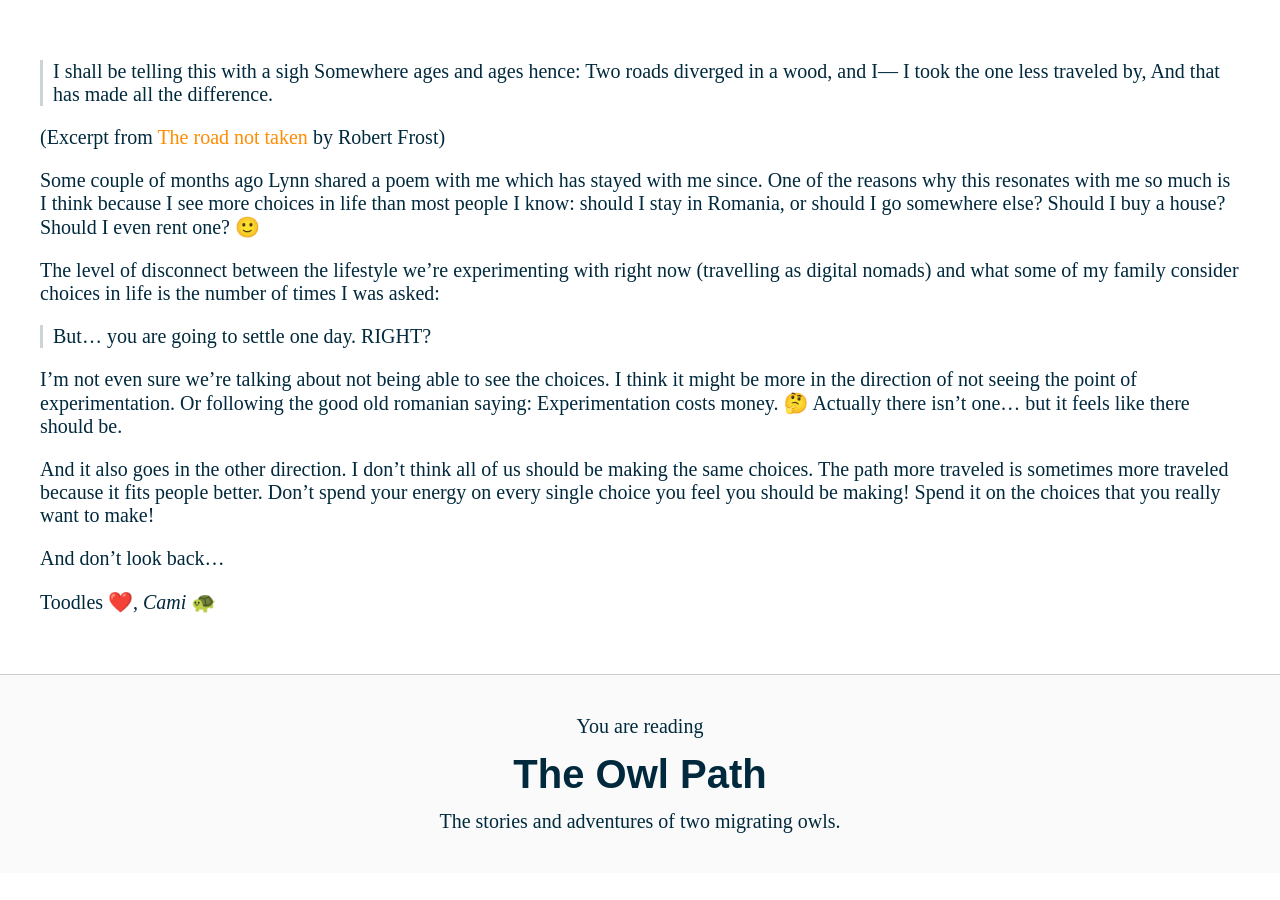
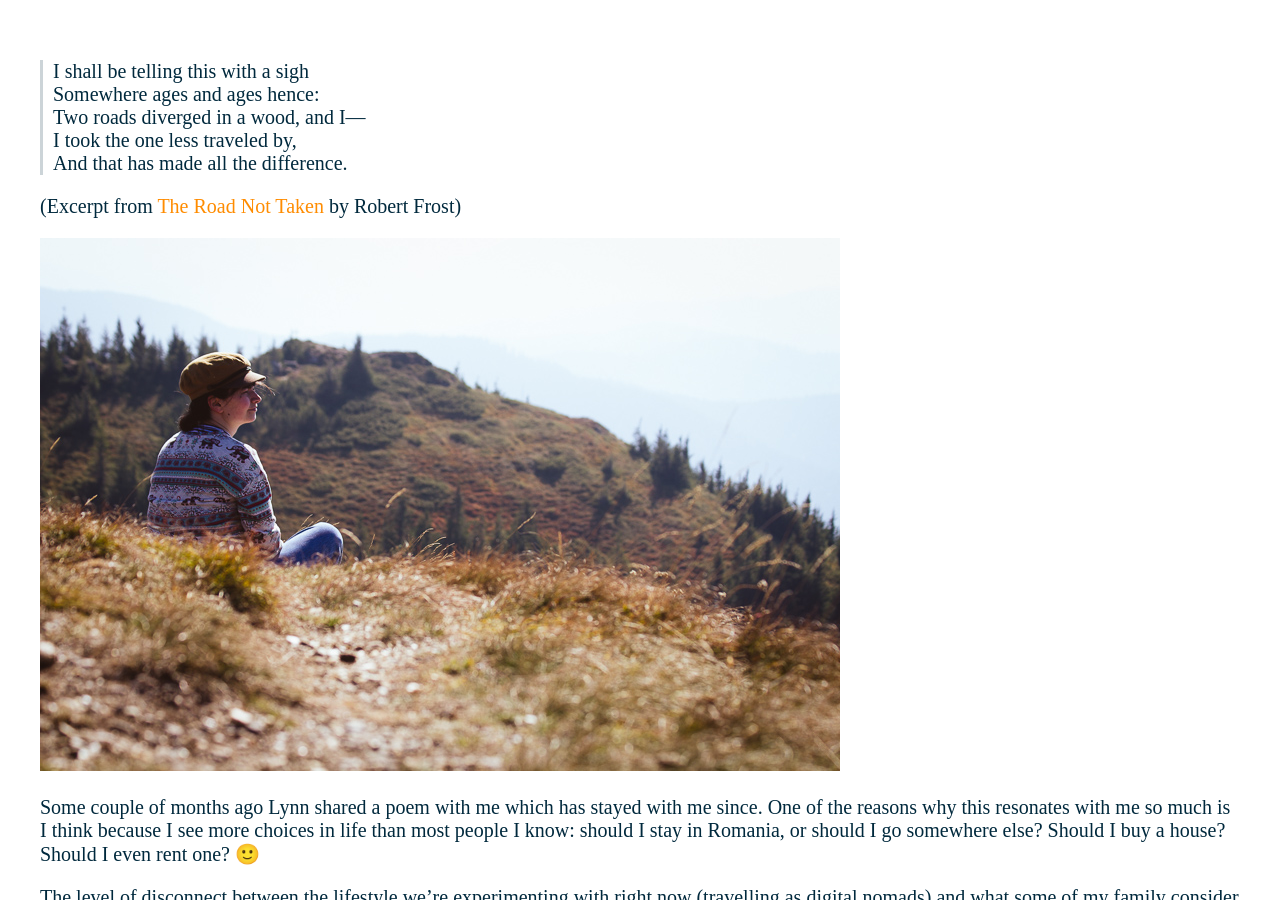
Before and after one commit to aengl/owlpath, a Jekyll site: the page built from _posts/2018-08-26-the-road-not-taken.md, in a window 1280 px wide and 900 px high. Built offline with Jekyll 4.4.1, drawn with Linux system fonts in a browser that asks for light colours; some web fonts are replaced; our own code applies the rules of GitHub Pages for plain Markdown files.

Commit message:
Add photo to post & minor changes

```diff
--- a/_posts/2018-08-26-the-road-not-taken.md
+++ b/_posts/2018-08-26-the-road-not-taken.md
@@ -3,17 +3,20 @@ title: Looking forward...
 date: 2018-08-26T12:50:42.150Z
 ---
 
-> I shall be telling this with a sigh
- Somewhere ages and ages hence:
- Two roads diverged in a wood, and I—
- I took the one less traveled by,
- And that has made all the difference.
+> I shall be telling this with a sigh<br />
+> Somewhere ages and ages hence:<br />
+> Two roads diverged in a wood, and I—<br />
+> I took the one less traveled by,<br />
+> And that has made all the difference.
 
-(Excerpt from [The road not taken](https://www.poetryfoundation.org/poems/44272/the-road-not-taken) by Robert Frost)
+(Excerpt from [The Road Not Taken](https://www.poetryfoundation.org/poems/44272/the-road-not-taken) by Robert Frost)
+
+![The Road Taken]({{ "/assets/2018-08-26-the-road-not-taken.jpg" | absolute_url }})
 
 Some couple of months ago Lynn shared a poem with me which has stayed with me since. One of the reasons why this resonates with me so much is I think because I see more choices in life than most people I know: should I stay in Romania, or should I go somewhere else? Should I buy a house? Should I even rent one? 🙂
 
 The level of disconnect between the lifestyle we're experimenting with right now (travelling as digital nomads) and what some of my family consider choices in life is the number of times I was asked:
+
 >  But... you are going to settle one day. RIGHT?
 
 I'm not even sure we're talking about not being able to see the choices. I think it might be more in the direction of not seeing the point of experimentation. Or following the good old romanian saying: Experimentation costs money. 🤔 Actually there isn't one... but it feels like there should be.
```
Also changed, not shown: assets/2018-08-26-the-road-not-taken.jpg (added).
